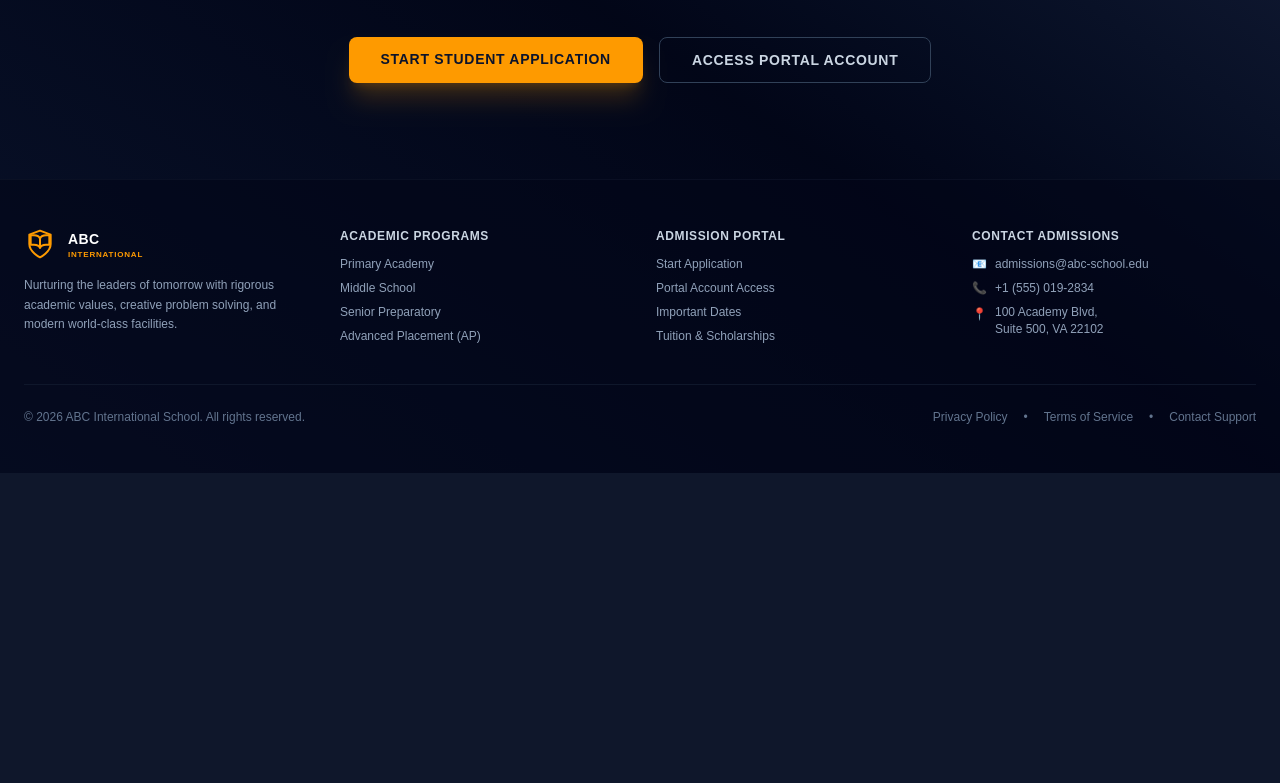
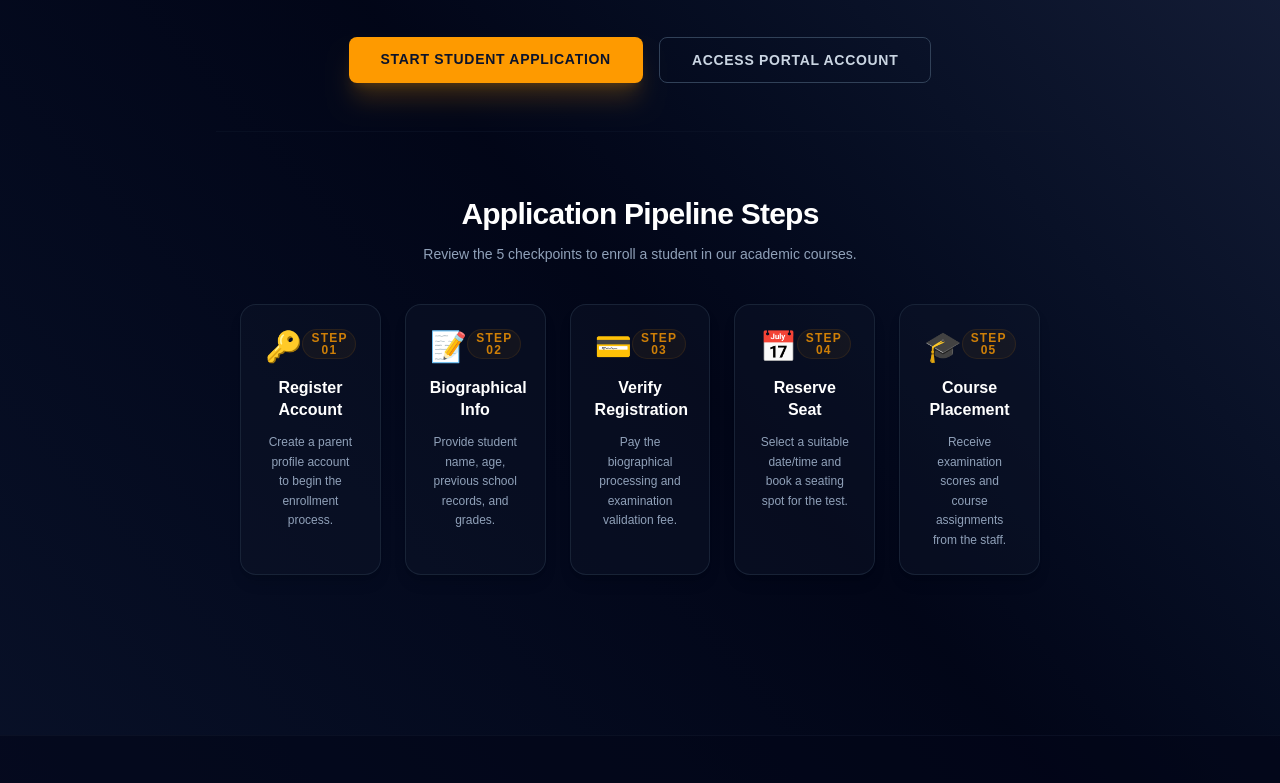
Before and after one commit to ajmlll/Student-Admission, a Next.js app in the folder frontend/: page / in a window 1280 px wide. Shown: the part 400-1183 px from the top of the page. Before the commit the page ends 873 px from the top, so only its background shows below. Built offline with nearby package versions, Linux system fonts and the light colour scheme; no server answers.

Commit message:
feat: add landing page steps cards and custom animated logout confirmation modal

```diff
--- a/frontend/src/app/page.tsx
+++ b/frontend/src/app/page.tsx
@@ -99,6 +99,48 @@ export default function HomePage() {
             </Link>
           </div>
         </div>
+
+        {/* Steps Section */}
+        <section className="max-w-7xl w-full mx-auto px-6 py-16 border-t border-slate-900/50 mt-12 space-y-10">
+          <div className="text-center space-y-3">
+            <h2 className="text-2xl font-extrabold tracking-tight sm:text-3xl text-white">
+              Application Pipeline Steps
+            </h2>
+            <p className="text-slate-400 text-sm max-w-lg mx-auto">
+              Review the 5 checkpoints to enroll a student in our academic courses.
+            </p>
+          </div>
+
+          <div className="grid grid-cols-1 md:grid-cols-5 gap-6">
+            {[
+              { step: '01', title: 'Register Account', desc: 'Create a parent profile account to begin the enrollment process.', icon: '🔑' },
+              { step: '02', title: 'Biographical Info', desc: 'Provide student name, age, previous school records, and grades.', icon: '📝' },
+              { step: '03', title: 'Verify Registration', desc: 'Pay the biographical processing and examination validation fee.', icon: '💳' },
+              { step: '04', title: 'Reserve Seat', desc: 'Select a suitable date/time and book a seating spot for the test.', icon: '📅' },
+              { step: '05', title: 'Course Placement', desc: 'Receive examination scores and course assignments from the staff.', icon: '🎓' },
+            ].map((item) => (
+              <div
+                key={item.step}
+                className="bg-slate-900/40 border border-slate-800/80 p-6 rounded-2xl flex flex-col justify-between shadow-lg space-y-4 hover:border-amber-500/30 transition-all duration-300 group"
+              >
+                <div className="space-y-3">
+                  <div className="flex justify-between items-start">
+                    <span className="text-3xl">{item.icon}</span>
+                    <span className="text-xs font-bold text-amber-500/80 tracking-widest bg-amber-500/5 border border-amber-500/10 px-2 py-0.5 rounded-full uppercase leading-none">
+                      Step {item.step}
+                    </span>
+                  </div>
+                  <h3 className="text-base font-bold text-white leading-snug group-hover:text-amber-500 transition-colors">
+                    {item.title}
+                  </h3>
+                  <p className="text-xs text-slate-400 leading-relaxed">
+                    {item.desc}
+                  </p>
+                </div>
+              </div>
+            ))}
+          </div>
+        </section>
       </main>
 
       {/* Footer */}
--- a/frontend/src/components/Navbar.tsx
+++ b/frontend/src/components/Navbar.tsx
@@ -1,10 +1,12 @@
 'use client';
 
+import { useState } from 'react';
 import { useAuth } from '../context/AuthContext';
 import Link from 'next/link';
 
 export default function Navbar() {
   const { user, logout } = useAuth();
+  const [showLogoutConfirm, setShowLogoutConfirm] = useState(false);
 
   if (!user) return null;
 
@@ -70,7 +72,7 @@ export default function Navbar() {
 
         {/* Logout Trigger */}
         <button
-          onClick={logout}
+          onClick={() => setShowLogoutConfirm(true)}
           className="border border-red-500/20 hover:border-red-500/40 bg-red-500/5 hover:bg-red-500/10 text-red-400 font-bold text-xs uppercase tracking-wider transition-all p-2.5 sm:py-2 sm:px-4 rounded-full flex items-center justify-center gap-1.5 group/logout shadow-sm"
           title="Logout"
         >
@@ -97,6 +99,62 @@ export default function Navbar() {
           <span className="hidden sm:inline">Logout</span>
         </button>
       </div>
+
+      {/* Custom Logout Confirmation Modal */}
+      {showLogoutConfirm && (
+        <div className="fixed inset-0 z-50 flex items-center justify-center bg-slate-950/80 backdrop-blur-sm p-4 animate-fade-in">
+          <div className="bg-slate-900 border border-slate-800 rounded-2xl p-6 w-full max-w-sm shadow-2xl text-center space-y-5 animate-scale-in">
+            {/* Exit Icon */}
+            <div className="mx-auto w-12 h-12 bg-red-500/10 border border-red-500/20 text-red-500 rounded-full flex items-center justify-center">
+              <svg
+                className="w-6 h-6"
+                fill="none"
+                stroke="currentColor"
+                strokeWidth={2}
+                viewBox="0 0 24 24"
+              >
+                <path
+                  strokeLinecap="round"
+                  strokeLinejoin="round"
+                  d="M15.75 9V5.25A2.25 2.25 0 0013.5 3h-6a2.25 2.25 0 00-2.25 2.25v13.5A2.25 2.25 0 007.5 21h6a2.25 2.25 0 002.25-2.25V15"
+                />
+                <path
+                  strokeLinecap="round"
+                  strokeLinejoin="round"
+                  d="M19 12H9m10 0l-3-3m3 3l-3 3"
+                />
+              </svg>
+            </div>
+
+            <div className="space-y-2">
+              <h3 className="text-lg font-bold text-white">Confirm Logout</h3>
+              <p className="text-xs text-slate-400 leading-relaxed">
+                Are you sure you want to log out of your school admission portal account?
+              </p>
+            </div>
+
+            <div className="flex gap-3 pt-2">
+              <button
+                type="button"
+                onClick={() => setShowLogoutConfirm(false)}
+                className="flex-1 bg-slate-800 hover:bg-slate-700 text-slate-200 font-semibold py-2.5 px-4 rounded-xl text-xs transition-all border border-slate-700/50"
+              >
+                Cancel
+              </button>
+              <button
+                type="button"
+                onClick={() => {
+                  setShowLogoutConfirm(false);
+                  logout();
+                }}
+                className="flex-1 bg-red-500 hover:bg-red-650 text-white font-bold py-2.5 px-4 rounded-xl text-xs transition-all shadow-md shadow-red-500/10"
+              >
+                Yes, Logout
+              </button>
+            </div>
+          </div>
+        </div>
+      )}
     </nav>
   );
 }
```
